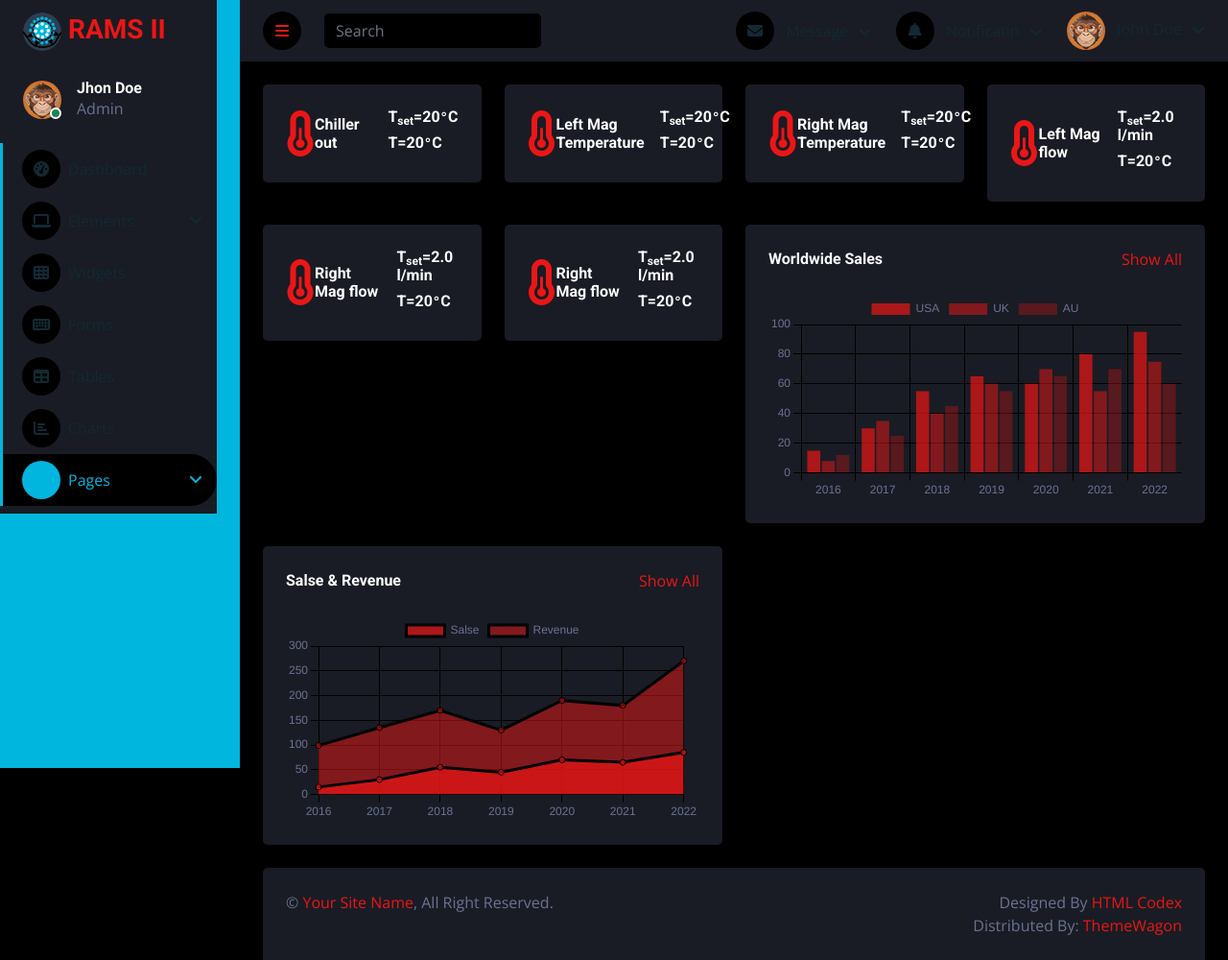
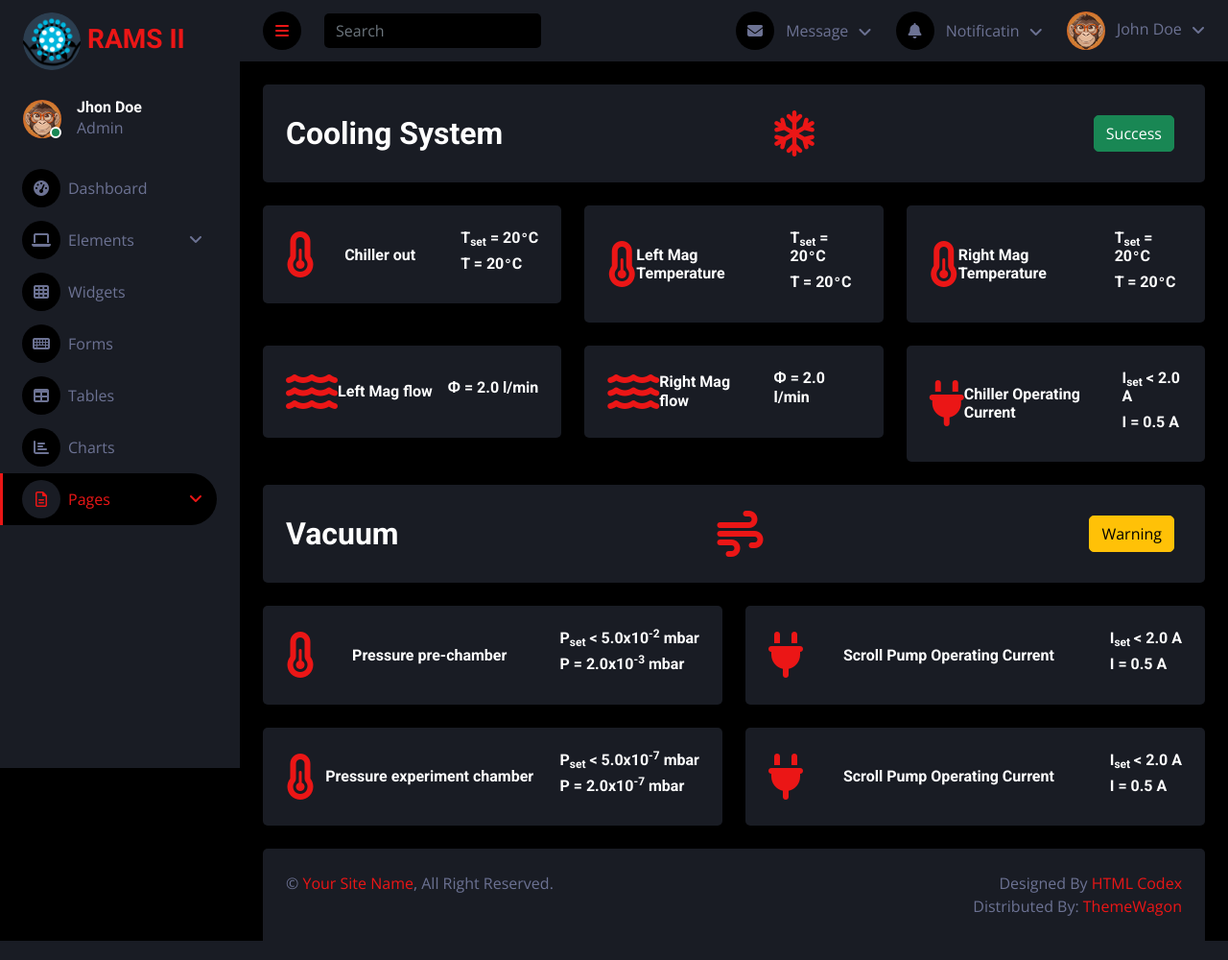
Before and after one commit to alexandrelobiancosantos/RAMS-II, a Django app: page / in a window 1280 px wide. Shown: the whole page at 96% size. Run offline with Django 4.2, Linux system fonts and the light colour scheme; some libraries are stand-ins or nearby versions.

Commit message:
displays ok

```diff
--- a/rams_app/static/rams_app/css/style.css
+++ b/rams_app/static/rams_app/css/style.css
@@ -1,18 +1,18 @@
 /********** Template CSS **********/
-/*:root {
+:root {
     --primary: #EB1616;
     --secondary: #191C24;
     --light: #6C7293;
     --dark: #000000;
-}*/
-
+}
+/*
 :root {
     --primary: #00b7df;
     --dark: #000000ff;
     --light: #132934ff;
     --secondary: #00B6DEff;
 }
-
+*/
 
 .back-to-top {
     position: fixed;
--- a/rams_app/templates/rams_app/pages/index.html
+++ b/rams_app/templates/rams_app/pages/index.html
@@ -14,98 +14,154 @@
             {% include 'rams_app/partials/navbar.html' %}
             <!-- Navbar End -->
 
-            <!-- Dashboard Start -->
+            <!-- Cooling -->
+
+            <!-- Chillet tilte -->
             <div class="container-fluid pt-4 px-4">
                 <div class="row g-4">
-                    <div class="col-sm-6 col-xl-3">
+                    <div class="col-sm-6 col-xl-12">
                         <div class="bg-secondary rounded d-flex align-items-center justify-content-between p-4">
-                            <!--i class="fa fa-chart-line fa-3x text-primary"></i-->
+                            <h2 class="mb-0">Cooling System</h2>
+                            <i class="fa-regular fa-snowflake fa-3x text-primary text-center"></i>
+                            <button type="button" class="btn btn-success m-2">Success</button>
+                        </div>
+                    </div>
+                </div>
+            </div>
+            <!--Chiller Display Info-->
+            <div class="container-fluid pt-4 px-4">
+                <div class="row g-4">
+                    <!--div class="col-sm-6 col-xl-3"-->
+                    <div class="col-sm-6 col-xl-4">
+                        <div class="bg-secondary rounded d-flex align-items-center justify-content-between p-4">
                             <i class="fa-solid fa-temperature-half fa-3x text-primary"></i>
                             <h6 class="mb-0">Chiller out</h6>
                             <div class="ms-3">
-                                <h6 class="mb-2">T<sub>set</sub>=20<code style="color: white;">&deg;</code>C</h6>
-                                <h6 class="mb-2">T=20<code style="color: white;">&deg;</code>C</h6>
+                                <h6 class="mb-2">T<sub>set</sub> = 20<code style = "color: white;">&deg;</code>C</h6>
+                                <h6 class="mb-2">T = 20<code style="color: white;">&deg;</code>C</h6>
                             </div>
                         </div>
                     </div>
-                    <div class="col-sm-6 col-xl-3">
+                    <!--div class="col-sm-6 col-xl-3"-->
+                    <div class="col-sm-6 col-xl-4">
                         <div class="bg-secondary rounded d-flex align-items-center justify-content-between p-4">
-                            <!--i class="fa fa-chart-line fa-3x text-primary"></i-->
                             <i class="fa-solid fa-temperature-half fa-3x text-primary"></i>
                             <h6 class="mb-0">Left Mag Temperature</h6>
                             <div class="ms-3">
-                                <h6 class="mb-2">T<sub>set</sub>=20<code style="color: white;">&deg;</code>C</h6>
-                                <h6 class="mb-2">T=20<code style="color: white;">&deg;</code>C</h6>
+                                <h6 class="mb-2">T<sub>set</sub> = 20<code style="color: white;">&deg;</code>C</h6>
+                                <h6 class="mb-2">T = 20<code style="color: white;">&deg;</code>C</h6>
                             </div>
                         </div>
                     </div>
-                    <div class="col-sm-6 col-xl-3">
+                    <!--div class="col-sm-6 col-xl-3"-->
+                    <div class="col-sm-6 col-xl-4">
                         <div class="bg-secondary rounded d-flex align-items-center justify-content-between p-4">
-                            <!--i class="fa fa-chart-line fa-3x text-primary"></i-->
                             <i class="fa-solid fa-temperature-half fa-3x text-primary"></i>
                             <h6 class="mb-0">Right Mag Temperature</h6>
                             <div class="ms-3">
-                                <h6 class="mb-2">T<sub>set</sub>=20<code style="color: white;">&deg;</code>C</h6>
-                                <h6 class="mb-2">T=20<code style="color: white;">&deg;</code>C</h6>
+                                <h6 class="mb-2">T<sub>set</sub> = 20<code style="color: white;">&deg;</code>C</h6>
+                                <h6 class="mb-2">T = 20<code style="color: white;">&deg;</code>C</h6>
                             </div>
                         </div>
                     </div>
-                    <div class="col-sm-6 col-xl-3">
+                    <!--div class="col-sm-6 col-xl-3"-->
+                    <div class="col-sm-6 col-xl-4">
                         <div class="bg-secondary rounded d-flex align-items-center justify-content-between p-4">
-                            <!--i class="fa fa-chart-line fa-3x text-primary"></i-->
-                            <i class="fa-solid fa-temperature-half fa-3x text-primary"></i>
+                            <i class="fa-solid fa-water fa-3x text-primary"></i>
                             <h6 class="mb-0">Left Mag flow</h6>
                             <div class="ms-3">
-                                <h6 class="mb-2">T<sub>set</sub>=2.0 l/min</h6>
-                                <h6 class="mb-2">T=20<code style="color: white;">&deg;</code>C</h6>
+                                <h6 class="mb-2">Φ = 2.0 l/min</h6>
                             </div>
                         </div>
                     </div>
-                    <div class="col-sm-6 col-xl-3">
+                    <!--div class="col-sm-6 col-xl-3"-->
+                    <div class="col-sm-6 col-xl-4">
                         <div class="bg-secondary rounded d-flex align-items-center justify-content-between p-4">
-                            <!--i class="fa fa-chart-line fa-3x text-primary"></i-->
-                            <i class="fa-solid fa-temperature-half fa-3x text-primary"></i>
+                            <i class="fa-solid fa-water fa-3x text-primary"></i>
                             <h6 class="mb-0">Right Mag flow</h6>
                             <div class="ms-3">
-                                <h6 class="mb-2">T<sub>set</sub>=2.0 l/min</h6>
-                                <h6 class="mb-2">T=20<code style="color: white;">&deg;</code>C</h6>
+                                <h6 class="mb-2">Φ = 2.0 l/min</h6>
                             </div>
                         </div>
                     </div>
-                    <div class="col-sm-6 col-xl-3">
+                    <!--div class="col-sm-6 col-xl-3"-->
+                    <div class="col-sm-6 col-xl-4">
                         <div class="bg-secondary rounded d-flex align-items-center justify-content-between p-4">
-                            <!--i class="fa fa-chart-line fa-3x text-primary"></i-->
-                            <i class="fa-solid fa-temperature-half fa-3x text-primary"></i>
-                            <h6 class="mb-0">Right Mag flow</h6>
+                            <i class="fa-solid fa-plug fa-3x text-primary"></i>
+                            <h6 class="mb-0">Chiller Operating Current</h6>
                             <div class="ms-3">
-                                <h6 class="mb-2">T<sub>set</sub>=2.0 l/min</h6>
-                                <h6 class="mb-2">T=20<code style="color: white;">&deg;</code>C</h6>
+                                <h6 class="mb-2">I<sub>set</sub> &#60 2.0 A</h6>
+                                <h6 class="mb-2">I = 0.5 A</h6>
                             </div>
                         </div>
                     </div>
-                    <div class="col-sm-12 col-xl-6">
-                        <div class="bg-secondary text-center rounded p-4">
-                            <div class="d-flex align-items-center justify-content-between mb-4">
-                                <h6 class="mb-0">Worldwide Sales</h6>
-                                <a href="">Show All</a>
-                            </div>
-                            <canvas id="worldwide-sales"></canvas>
-                        </div>
-                    </div>
-                    <div class="col-sm-12 col-xl-6">
-                        <div class="bg-secondary text-center rounded p-4">
-                            <div class="d-flex align-items-center justify-content-between mb-4">
-                                <h6 class="mb-0">Salse & Revenue</h6>
-                                <a href="">Show All</a>
-                            </div>
-                            <canvas id="salse-revenue"></canvas>
+                </div>
+            </div>
+            <!-- Vacuum -->
+
+            <!-- Vacuum tilte -->
+            <div class="container-fluid pt-4 px-4">
+                <div class="row g-4">
+                    <div class="col-sm-6 col-xl-12">
+                        <div class="bg-secondary rounded d-flex align-items-center justify-content-between p-4">
+                            <h2 class="mb-0">Vacuum </h2>
+                            <i class="fa-solid fa-wind fa-3x text-primary text-center"></i>
+                            <button type="button" class="btn btn-warning m-2">Warning</button>
                         </div>
                     </div>
                 </div>
+            </div>
+            <!--Chiller Display Info-->
+            <div class="container-fluid pt-4 px-4">
+                <div class="row g-4">
+                    <!--div class="col-sm-6 col-xl-3"-->
+                    <div class="col-sm-6 col-xl-6">
+                        <div class="bg-secondary rounded d-flex align-items-center justify-content-between p-4">
+                            <i class="fa-solid fa-temperature-half fa-3x text-primary"></i>
+                            <h6 class="mb-0">Pressure pre-chamber</h6>
+                            <div class="ms-3">
+                                <h6 class="mb-2">P<sub>set</sub> &#60 5.0x10<sup>-2</sup> mbar</h6>
+                                <h6 class="mb-2">P = 2.0x10<sup>-3</sup> mbar</h6>
 
+                            </div>
+                        </div>
+                    </div>
+                    <!--div class="col-sm-6 col-xl-3"-->
+                    <div class="col-sm-6 col-xl-6">
+                        <div class="bg-secondary rounded d-flex align-items-center justify-content-between p-4">
+                            <i class="fa-solid fa-plug fa-3x text-primary"></i>
+                            <h6 class="mb-0">Scroll Pump Operating Current</h6>
+                            <div class="ms-3">
+                                <h6 class="mb-2">I<sub>set</sub> &#60 2.0 A</h6>
+                                <h6 class="mb-2">I = 0.5 A</h6>
+                            </div>
+                        </div>
+                    </div>
+                    <!--div class="col-sm-6 col-xl-3"-->
+                    <div class="col-sm-6 col-xl-6">
+                        <div class="bg-secondary rounded d-flex align-items-center justify-content-between p-4">
+                            <i class="fa-solid fa-temperature-half fa-3x text-primary"></i>
+                            <h6 class="mb-0">Pressure experiment chamber</h6>
+                            <div class="ms-3">
+                                <h6 class="mb-2">P<sub>set</sub> &#60 5.0x10<sup>-7</sup> mbar</h6>
+                                <h6 class="mb-2">P = 2.0x10<sup>-7</sup> mbar</h6>
+                            </div>
+                        </div>
+                    </div>
+                    <!--div class="col-sm-6 col-xl-3"-->
+                    <div class="col-sm-6 col-xl-6">
+                        <div class="bg-secondary rounded d-flex align-items-center justify-content-between p-4">
+                            <i class="fa-solid fa-plug fa-3x text-primary"></i>
+                            <h6 class="mb-0">Scroll Pump Operating Current</h6>
+                            <div class="ms-3">
+                                <h6 class="mb-2">I<sub>set</sub> &#60 2.0 A</h6>
+                                <h6 class="mb-2">I = 0.5 A</h6>
+                            </div>
+                        </div>
+                    </div>
+                </div>
+            </div>
 
-            </div>
-            <!-- Sale & Revenue End -->
 
             <!--div class="container-fluid pt-4 px-4">
                 <div class="row vh-100 bg-secondary rounded align-items-center justify-content-center mx-0">
--- a/rams_app/templates/rams_app/partials/sidebar.html
+++ b/rams_app/templates/rams_app/partials/sidebar.html
@@ -3,8 +3,8 @@
         <div class="sidebar pe-4 pb-3">
             <nav class="navbar bg-secondary navbar-dark">
                 <a href="index.html" class="navbar-brand mx-4 mb-3">
-                    <h3 class="text-primary">
-                        <img class="rounded-circle" src="{% static 'rams_app/img/logo.png'%}" alt="" style="width: 40px; height: 40px;"> RAMS II
+                    <h3 class="text-primary text-center">
+                        <img class="rounded-circle" src="{% static 'rams_app/img/logo.png'%}" alt="" style="width: 60px; height: 60px;"> RAMS II
                     </h3>
                 </a>
                 <div class="d-flex align-items-center ms-4 mb-4">
--- /dev/null
+++ b/testeturring.py
@@ -0,0 +1,6 @@
+def find_max(nums):
+    max_num = float("-inf") # smaller than all other numbers
+    for num in nums:
+        if num > max_num:
+            # (Fill in the missing line here)
+    return max_num
```
